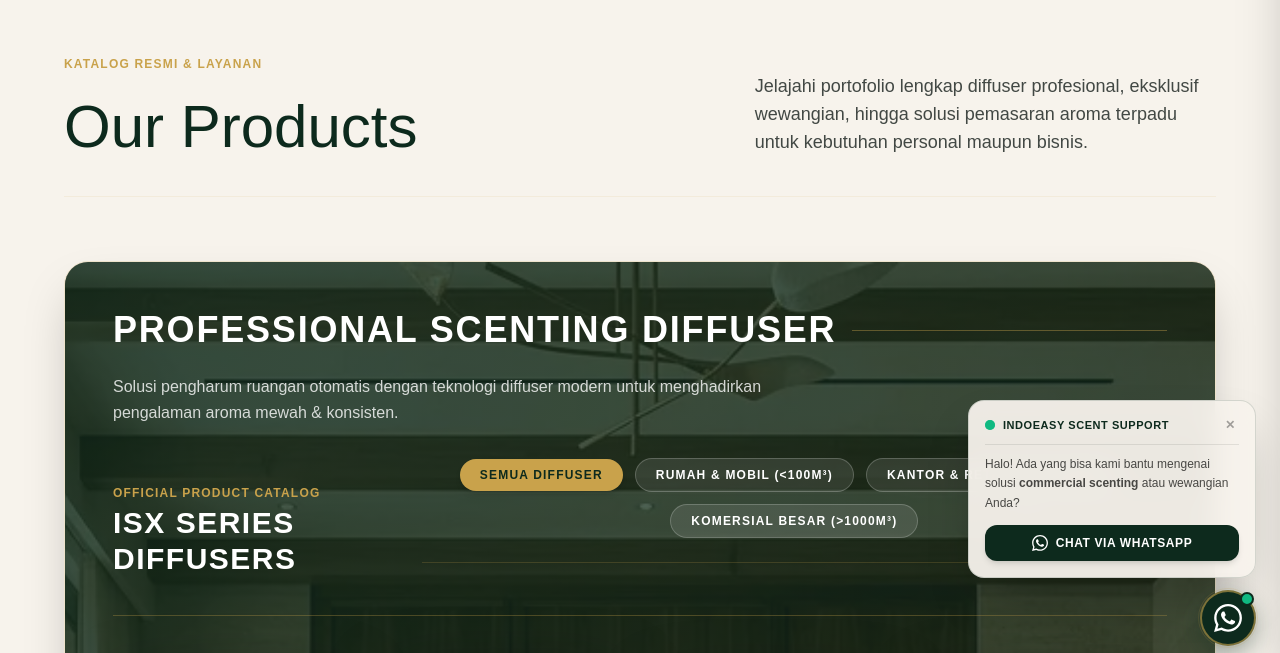
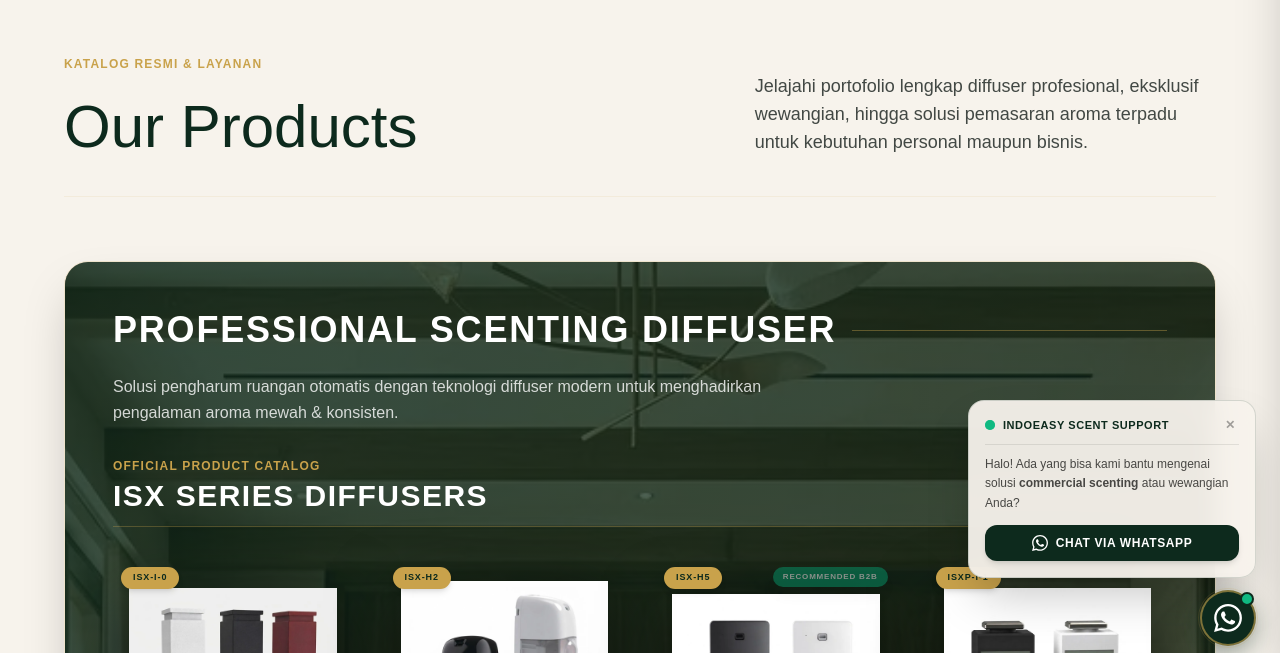
Before and after one commit to hafidnajmi/idesy-scent, a plain HTML site: page products.html in a window 1280 px wide. Shown: the part 130-783 px from the top of the page. Drawn offline with nearby package versions, Linux system fonts and the light colour scheme.

Commit message:
Remove product filter tabs bar from products.html as requested

```diff
--- a/products.html
+++ b/products.html
@@ -192,23 +192,6 @@
                             <span class="text-xs font-bold font-label-caps uppercase tracking-widest text-antique-gold block mb-1">Official Product Catalog</span>
                             <h3 class="font-sans text-2xl md:text-3xl text-white font-bold uppercase tracking-wider">ISX Series Diffusers</h3>
                         </div>
-
-                    <!-- Use-Case Filter Tabs (BAGIAN A4) -->
-                    <div class="flex flex-wrap items-center justify-center gap-3 mb-10 border-b border-antique-gold/20 pb-6">
-                        <button onclick="filterProducts('all')" id="btn-filter-all" class="product-filter-btn active bg-[#C9A24B] text-[#0D2A1D] px-5 py-2 rounded-full text-xs font-extrabold uppercase tracking-widest transition-all duration-300 shadow-md">
-                            Semua Diffuser
-                        </button>
-                        <button onclick="filterProducts('small')" id="btn-filter-small" class="product-filter-btn bg-white/10 hover:bg-[#C9A24B]/30 text-white px-5 py-2 rounded-full text-xs font-bold uppercase tracking-widest border border-white/20 transition-all duration-300">
-                            Rumah &amp; Mobil (&lt;100m³)
-                        </button>
-                        <button onclick="filterProducts('medium')" id="btn-filter-medium" class="product-filter-btn bg-white/10 hover:bg-[#C9A24B]/30 text-white px-5 py-2 rounded-full text-xs font-bold uppercase tracking-widest border border-white/20 transition-all duration-300">
-                            Kantor &amp; Retail (100–1000m³)
-                        </button>
-                        <button onclick="filterProducts('large')" id="btn-filter-large" class="product-filter-btn bg-white/10 hover:bg-[#C9A24B]/30 text-white px-5 py-2 rounded-full text-xs font-bold uppercase tracking-widest border border-white/20 transition-all duration-300">
-                            Komersial Besar (&gt;1000m³)
-                        </button>
-                    </div>
-
                     </div>
 
                     <div class="grid grid-cols-1 sm:grid-cols-2 lg:grid-cols-4 gap-8 font-sans">
```
